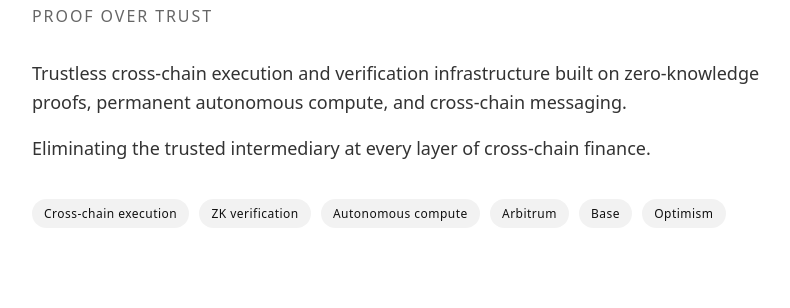
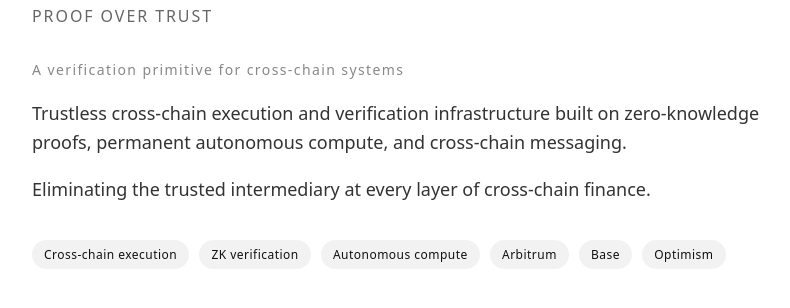
Before and after one commit to k-luecke/paxiom, a plain HTML site: page index.html in a window 1280 px wide. Shown: the part 286-594 px from the top of the page, without its empty margins (228-1018 px from the left). Drawn offline with Linux system fonts and the light colour scheme.

Commit message:
add subtitle

```diff
--- a/index.html
+++ b/index.html
@@ -60,6 +60,7 @@
 </svg>
 <h1>PAXIOM</h1>
 <div class="tagline">Proof Over Trust</div>
+<p style="font-size:14px; letter-spacing:0.1em; color:#888;">A verification primitive for cross-chain systems</p>
 <p>
 Trustless cross-chain execution and verification infrastructure built on zero-knowledge proofs,
 permanent autonomous compute, and cross-chain messaging.
```
